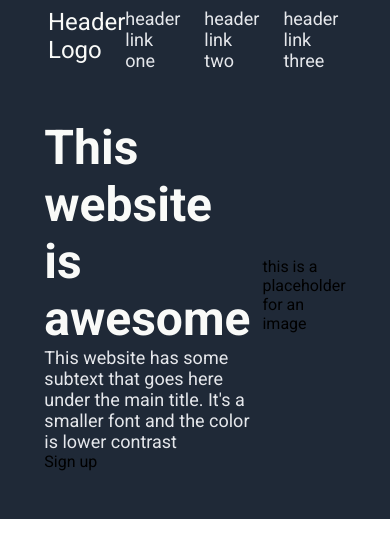
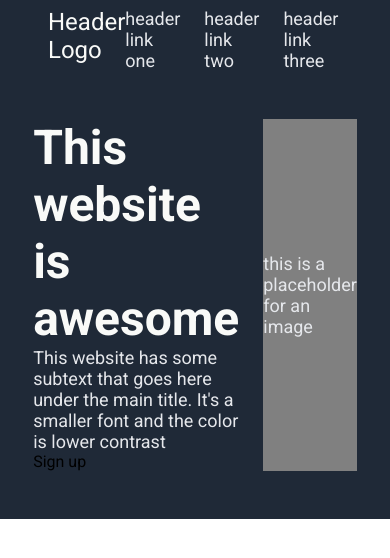
Before and after one commit to FinianScott/odin-landing-page, a plain HTML site: page index.html in a window 390 px wide. Drawn offline with Linux system fonts and the light colour scheme.

Commit message:
Add photo placeholder
Photo placeholder wasn't on page. Add to html and css. Toyed with
adding image but formatting while making it responsive with stock
photos seemed like an uneeded pain. Could be cheating not sure.

```diff
--- a/style.css
+++ b/style.css
@@ -27,24 +27,29 @@
     margin: 48px;
     display: flex;
     justify-content: center;
-    align-items: center;
-    gap: 12px;
+    align-items: stretch;
+    gap: 24px;
 }
 
 .hero-blurb{
     flex:1;
     display: flex;
     flex-flow: column;
+
 }
 .img{
     flex: 1;
+    display: flex;
+    background-color: grey;
+    justify-content: center;
+    align-items: center;
 }
 
 a{
     text-decoration: none;
 }
 
-a, .sub-text{
+a, .sub-text, .img{
     font-size: 18px;
     color: #E5E7EB;
 }
```
Also changed, not shown: index.html (+3 -1 lines), 1 other file.
